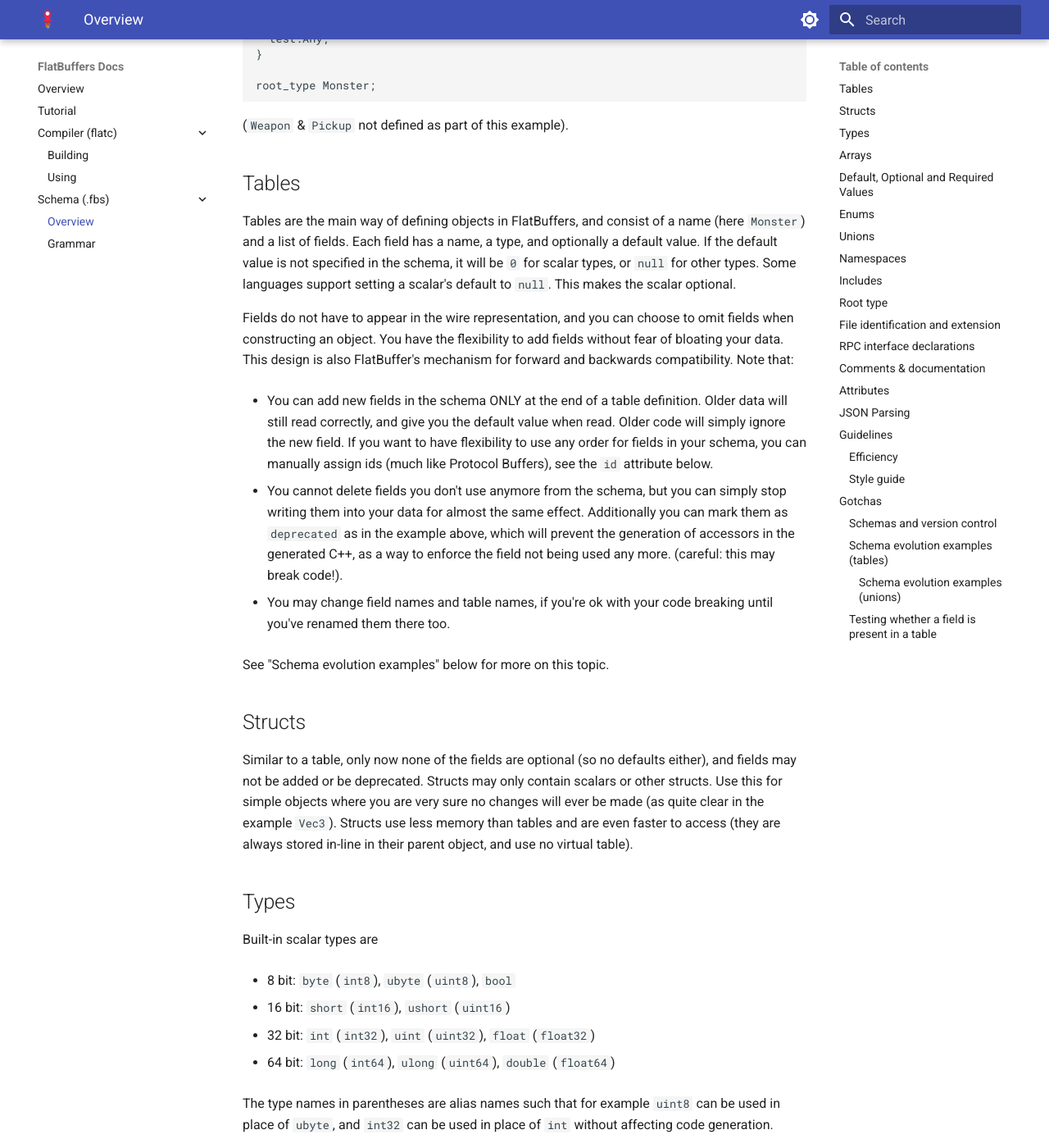
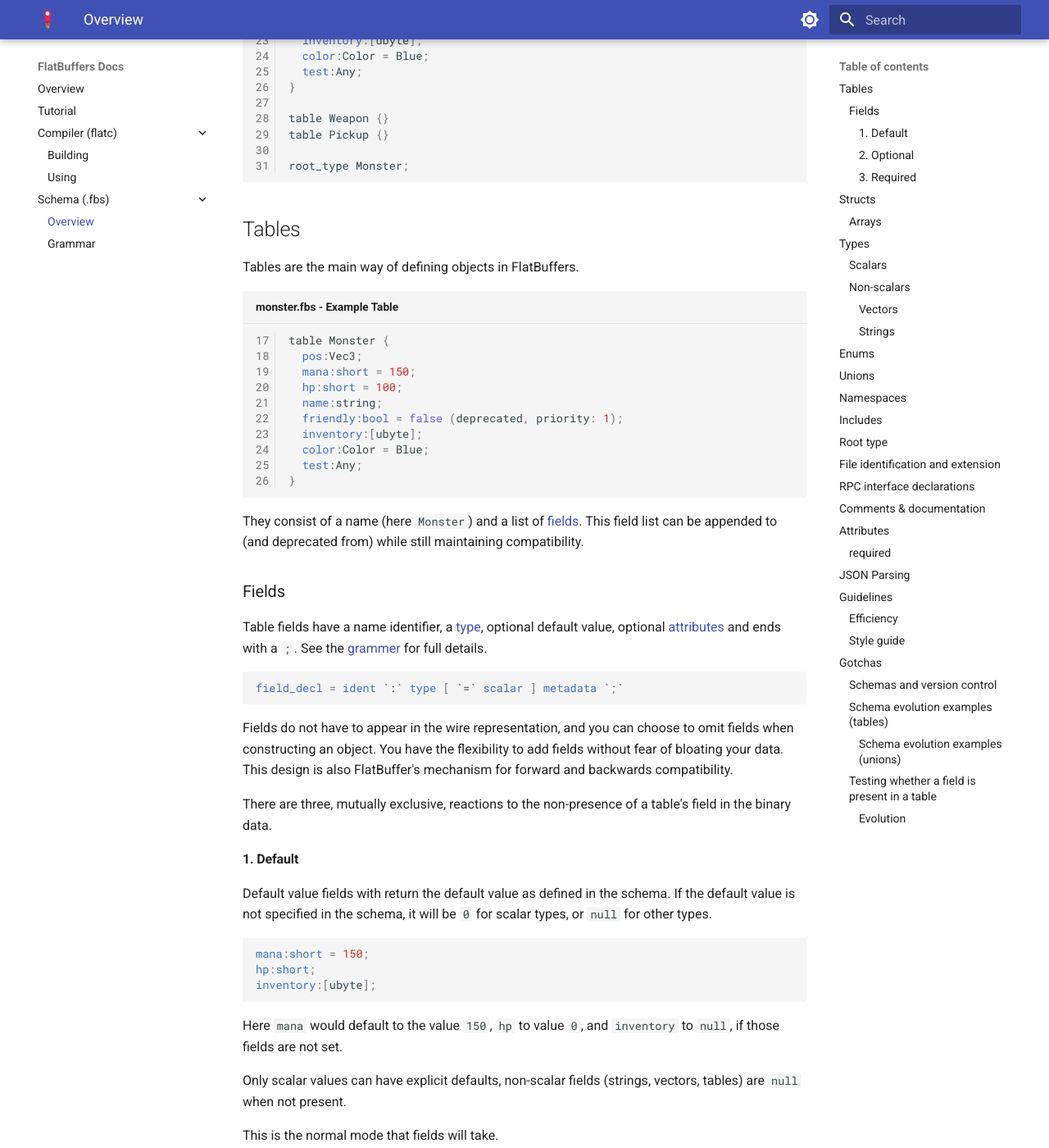
Before and after one commit to dbaileychess/flatbuffers-mkdocs, an MkDocs documentation site: the page built from docs/schema.md, in a window 1280 px wide and 1400 px high, scrolled down 702 px. Shown: the whole window at 82% size. Built offline with MkDocs 1.6.1 and Material for MkDocs 9.7.7, drawn with Linux system fonts in a browser that asks for light colours; some of the changed text lies outside the part shown.

Commit message:
Start to modernize schema page

````diff
--- a/docs/schema.md
+++ b/docs/schema.md
@@ -5,7 +5,7 @@
 should look quite familiar to users of any of the C family of languages, and
 also to users of other IDLs. Let's look at an example first:
 
-```txt
+```c title="monster.fbs" linenums="1"
 // example IDL file
 
 namespace MyGame;
@@ -33,136 +33,227 @@
   test:Any;
 }
 
+table Weapon {}
+table Pickup {}
+
 root_type Monster;
 ```
 
-(`Weapon` & `Pickup` not defined as part of this example).
-
 ## Tables
 
-Tables are the main way of defining objects in FlatBuffers, and consist of a
-name (here `Monster`) and a list of fields. Each field has a name, a type, and
-optionally a default value. If the default value is not specified in the schema,
-it will be `0` for scalar types, or `null` for other types. Some languages
-support setting a scalar's default to `null`. This makes the scalar optional.
+Tables are the main way of defining objects in FlatBuffers.
+
+```c title="monster.fbs - Example Table" linenums="17"
+table Monster {
+  pos:Vec3;
+  mana:short = 150;
+  hp:short = 100;
+  name:string;
+  friendly:bool = false (deprecated, priority: 1);
+  inventory:[ubyte];
+  color:Color = Blue;
+  test:Any;
+}
+```
+
+They consist of a name (here `Monster`) and a list of [fields](#fields). This
+field list can be appended to (and deprecated from) while still maintaining
+compatibility.
+
+### Fields
+
+Table fields have a name identifier, a [type](#types), optional default value,
+optional [attributes](#attributes) and ends with a `;`. See the
+[grammer](grammer.md) for full details.
+
+```ebnf
+field_decl = ident `:` type [ `=` scalar ] metadata `;`
+```
 
 Fields do not have to appear in the wire representation, and you can choose to
 omit fields when constructing an object. You have the flexibility to add fields
 without fear of bloating your data. This design is also FlatBuffer's mechanism
-for forward and backwards compatibility. Note that:
+for forward and backwards compatibility.
 
-- You can add new fields in the schema ONLY at the end of a table definition.
-  Older data will still read correctly, and give you the default value when
-  read. Older code will simply ignore the new field. If you want to have
-  flexibility to use any order for fields in your schema, you can manually
-  assign ids (much like Protocol Buffers), see the `id` attribute below.
+There are three, mutually exclusive, reactions to the non-presence of a table's
+field in the binary data.
 
-- You cannot delete fields you don't use anymore from the schema, but you can
-  simply stop writing them into your data for almost the same effect.
-  Additionally you can mark them as `deprecated` as in the example above, which
-  will prevent the generation of accessors in the generated C++, as a way to
-  enforce the field not being used any more. (careful: this may break code!).
+#### 1. Default
 
-- You may change field names and table names, if you're ok with your code
-  breaking until you've renamed them there too.
+Default value fields with return the default value as defined in the schema. If
+the default value is not specified in the schema, it will be `0` for scalar
+types, or `null` for other types.
 
-See "Schema evolution examples" below for more on this topic.
+```c++
+mana:short = 150;
+hp:short;
+inventory:[ubyte];
+```
+
+Here `mana` would default to the value `150`, `hp` to value `0`, and `inventory`
+to `null`, if those fields are not set.
+
+Only scalar values can have explicit defaults, non-scalar fields (strings,
+vectors, tables) are `null` when not present.
+
+This is the normal mode that fields will take.
+
+??? danger "Don't change Default values"
+
+    You generally do not want to change default values after they're initially
+    defined. Fields that have the default value are not actually stored in the
+    serialized data (see also Gotchas below). Values explicitly written by code
+    generated by the old schema old version, if they happen to be the default, will
+    be read as a different value by code generated with the new schema. This is
+    slightly less bad when converting an optional scalar into a default valued
+    scalar since non-presence would not be overloaded with a previous default value.
+    There are situations, however, where this may be desirable, especially if you
+    can ensure a simultaneous rebuild of all code.
+
+#### 2. Optional
+
+Optional value fields will return some form of `null` in the language generated.
+
+=== "C++"
+
+    ```c++
+    std::optional<T> field;
+    ```
+
+For optional scalars, just set the field default value to `null`. If the
+producer of the buffer does not explicitly set that field, it will be marked
+`null`.
+
+```c++
+  hp:short = null;
+```
+
+!!! note
+
+    Not every languages support scalar defaults yet
+
+#### 3. Required
+
+Required valued fields will cause an error if they are not set. The FlatBuffers
+verifier would consider the whole buffer invalid.
+
+This is enabled by the [`required` attribute](#required-1) on the field.
+
+```
+  hp:short (required)
+```
+
+You cannot have `required` set with an explicit default value, it will result in
+a compiler error.
 
 ## Structs
 
-Similar to a table, only now none of the fields are optional (so no defaults
-either), and fields may not be added or be deprecated. Structs may only contain
-scalars or other structs. Use this for simple objects where you are very sure no
-changes will ever be made (as quite clear in the example `Vec3`). Structs use
-less memory than tables and are even faster to access (they are always stored
-in-line in their parent object, and use no virtual table).
+Similar to a table, `structs` consist of fields are required (so no defaults
+either), and fields may not be added or be deprecated.
+
+```c title="monster.fbs - Example Struct" linenums="11"
+struct Vec3 {
+  x:float;
+  y:float;
+  z:float;
+}
+```
+
+Structs may only contain scalars or other structs. Use this for simple objects
+where you are very sure no changes will ever be made (as quite clear in the
+example `Vec3`). Structs use less memory than tables and are even faster to
+access (they are always stored in-line in their parent object, and use no
+virtual table).
+
+### Arrays
+
+Arrays are a convenience short-hand for a fixed-length collection of elements.
+Arrays allow the following syntax, while maintaining binary equivalency.
+
+<div class="grid cards" markdown>
+
+- **Normal Syntax**
+
+  ===
+
+  ```c++
+  struct Vec3 {
+    x:float;
+    y:float;
+    z:float;
+  }
+  ```
+
+- **Array Syntax**
+
+  ===
+
+  ```c++
+  struct Vec3 {
+    v:[float:3];
+  }
+  ```
+
+</div>
+
+Arrays are currently only supported in a `struct`.
 
 ## Types
 
-Built-in scalar types are
+The following are the built-in types that can be used in FlatBuffers.
 
-- 8 bit: `byte` (`int8`), `ubyte` (`uint8`), `bool`
+### Scalars
 
-- 16 bit: `short` (`int16`), `ushort` (`uint16`)
+The standard assortment of fixed sized scalars are available. There are no
+variable sized integers (e.g., `varints`).
 
-- 32 bit: `int` (`int32`), `uint` (`uint32`), `float` (`float32`)
+| Size   | Signed            | Unsigned            | Floating Point       |
+| ------ | ----------------- | ------------------- | -------------------- |
+| 8-bit  | `byte`, `bool`    | `ubyte`             |                      |
+| 16-bit | `short` (`int16`) | `ushort` (`uint16`) |
+| 32-bit | `int` (`int32`)   | `uint` (`uint32`)   | `float` (`float32`)  |
+| 64-bit | `long` (`int64`)  | `ulong` (`uint64`)  | `double` (`float64`) |
 
-- 64 bit: `long` (`int64`), `ulong` (`uint64`), `double` (`float64`)
+!!! note "Alias Types"
 
-The type names in parentheses are alias names such that for example `uint8` can
-be used in place of `ubyte`, and `int32` can be used in place of `int` without
-affecting code generation.
+    The type names in parentheses are alias names such that for example `uint8`
+    can be used in place of `ubyte`, and `int32` can be used in place of `int`
+    without affecting code generation.
 
-Built-in non-scalar types:
+### Non-scalars
 
-- Vector of any other type (denoted with `[type]`). Nesting vectors is not
-  supported, instead you can wrap the inner vector in a table.
+#### Vectors
 
-- `string`, which may only hold UTF-8 or 7-bit ASCII. For other text encodings
-  or general binary data use vectors (`[byte]` or `[ubyte]`) instead.
+Vector of any other type (denoted with `[type]`).
 
-- References to other tables or structs, enums or unions (see below).
-
-You can't change types of fields once they're used, with the exception of
-same-size data where a `reinterpret_cast` would give you a desirable result,
-e.g. you could change a `uint` to an `int` if no values in current data use the
-high bit yet.
-
-## Arrays
-
-Arrays are a convenience short-hand for a fixed-length collection of elements.
-Arrays can be used to replace the following schema:
-
-```txt
-struct Vec3 {
-    x:float;
-    y:float;
-    z:float;
-}
+```c++
+inventory:[ubyte];
 ```
 
-with the following schema:
+!!! note "Nesting vectors"
 
-```txt
-struct Vec3 {
-    v:[float:3];
-}
+    Nesting vectors is not supported, instead you can wrap the inner vector with
+    a table.
+
+    ```
+    table nest{
+       a:[ubyte]
+    }
+
+    table monster {
+     a:[nest]
+    }
+    ```
+
+#### Strings
+
+Strings (indicated by `string`) are zero-terminated strings, prefixed by their
+length. Strings may only hold UTF-8 or 7-bit ASCII. For other text encodings or
+general binary data use vectors (`[byte]` or `[ubyte]`) instead.
+
+```c++
+name:string;
 ```
-
-Both representations are binary equivalent.
-
-Arrays are currently only supported in a `struct`.
-
-## Default, Optional and Required Values
-
-There are three, mutually exclusive, reactions to the non-presence of a table's
-field in the binary data:
-
-1.  Default valued fields will return the default value (as defined in the
-    schema).
-2.  Optional valued fields will return some form of `null` depending on the
-    local language. (In a sense, `null` is the default value).
-3.  Required fields will cause an error. Flatbuffer verifiers would consider the
-    whole buffer invalid. See the `required` tag below.
-
-When writing a schema, values are a sequence of digits. Values may be optionally
-followed by a decimal point (`.`) and more digits, for float constants, or
-optionally prefixed by a `-`. Floats may also be in scientific notation;
-optionally ending with an `e` or `E`, followed by a `+` or `-` and more digits.
-Values can also be the keyword `null`.
-
-Only scalar values can have defaults, non-scalar (string/vector/table) fields
-default to `null` when not present.
-
-You generally do not want to change default values after they're initially
-defined. Fields that have the default value are not actually stored in the
-serialized data (see also Gotchas below). Values explicitly written by code
-generated by the old schema old version, if they happen to be the default, will
-be read as a different value by code generated with the new schema. This is
-slightly less bad when converting an optional scalar into a default valued
-scalar since non-presence would not be overloaded with a previous default value.
-There are situations, however, where this may be desirable, especially if you
-can ensure a simultaneous rebuild of all code.
 
 ## Enums
 
@@ -338,6 +429,9 @@
   it won't be accessible anymore by newer code. Note that if you deprecate a
   field that was previous required, old code may fail to validate new data (when
   using the optional verifier).
+
+### `required`
+
 - `required` (on a non-scalar table field): this field must always be set. By
   default, fields do not need to be present in the binary. This is desirable, as
   it helps with forwards/backwards compatibility, and flexibility of data
@@ -437,7 +531,8 @@
 binary representation.
 
 When parsing numbers, the parser is more flexible than JSON. A format of numeric
-literals is more close to the C/C++. According to the [grammar](/overview/grammar), it accepts the following numerical literals:
+literals is more close to the C/C++. According to the
+[grammar](/overview/grammar), it accepts the following numerical literals:
 
 - An integer literal can have any number of leading zero `0` digits. Unlike
   C/C++, the parser ignores a leading zero, not interpreting it as the beginning
@@ -691,3 +786,22 @@
 is to wrap a scalar field in a struct. This way it will return null if it is not
 present. This will be slightly less ergonomic but structs don't take up any more
 space than the scalar they represent.
+
+#### Evolution
+
+- You can add new fields in the schema ONLY at the end of a table definition.
+  Older data will still read correctly, and give you the default value when
+  read. Older code will simply ignore the new field. If you want to have
+  flexibility to use any order for fields in your schema, you can manually
+  assign ids (much like Protocol Buffers), see the `id` attribute below.
+
+- You cannot delete fields you don't use anymore from the schema, but you can
+  simply stop writing them into your data for almost the same effect.
+  Additionally you can mark them as `deprecated` as in the example above, which
+  will prevent the generation of accessors in the generated C++, as a way to
+  enforce the field not being used any more. (careful: this may break code!).
+
+- You may change field names and table names, if you're ok with your code
+  breaking until you've renamed them there too.
+
+See "Schema evolution examples" below for more on this topic.
--- a/mkdocs.yml
+++ b/mkdocs.yml
@@ -46,6 +46,9 @@
       slugify: !!python/object/apply:pymdownx.slugs.slugify
         kwds:
           case: lower
+  - tables
+
+
 
 nav:
   - Overview: "index.md"
````
